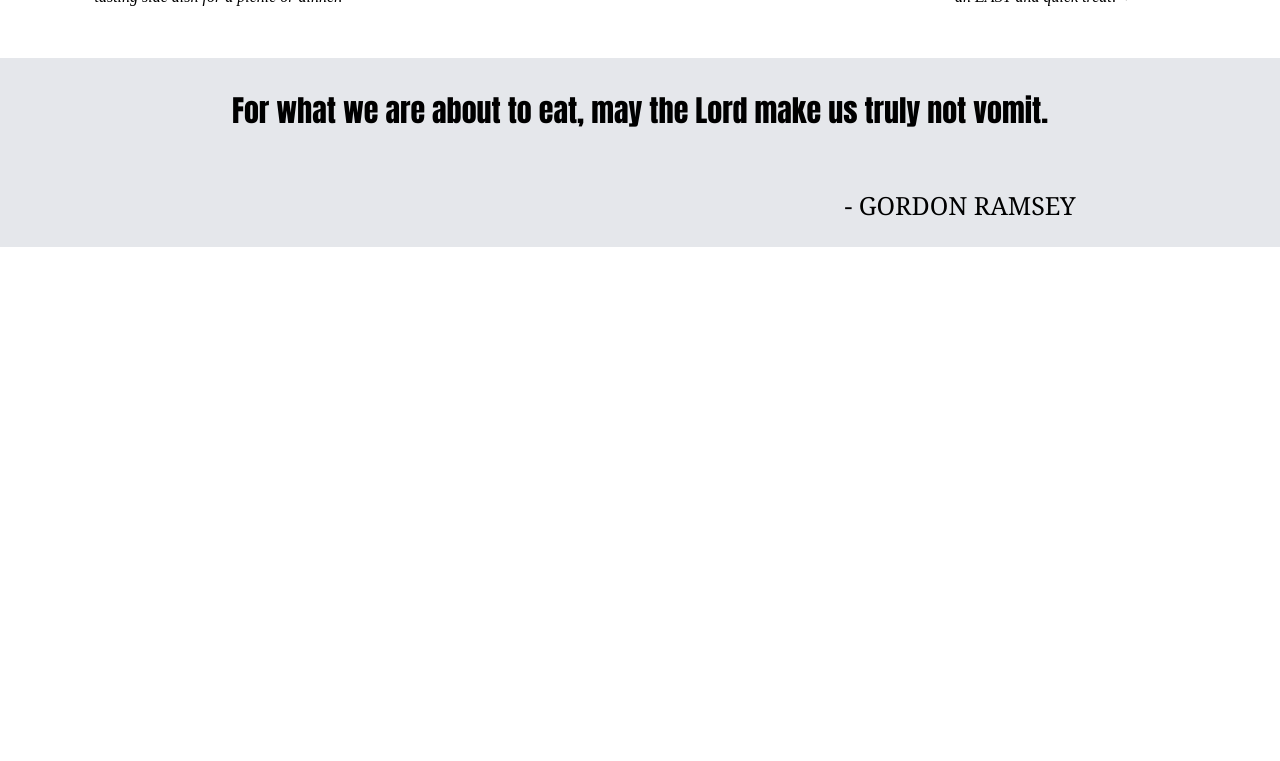
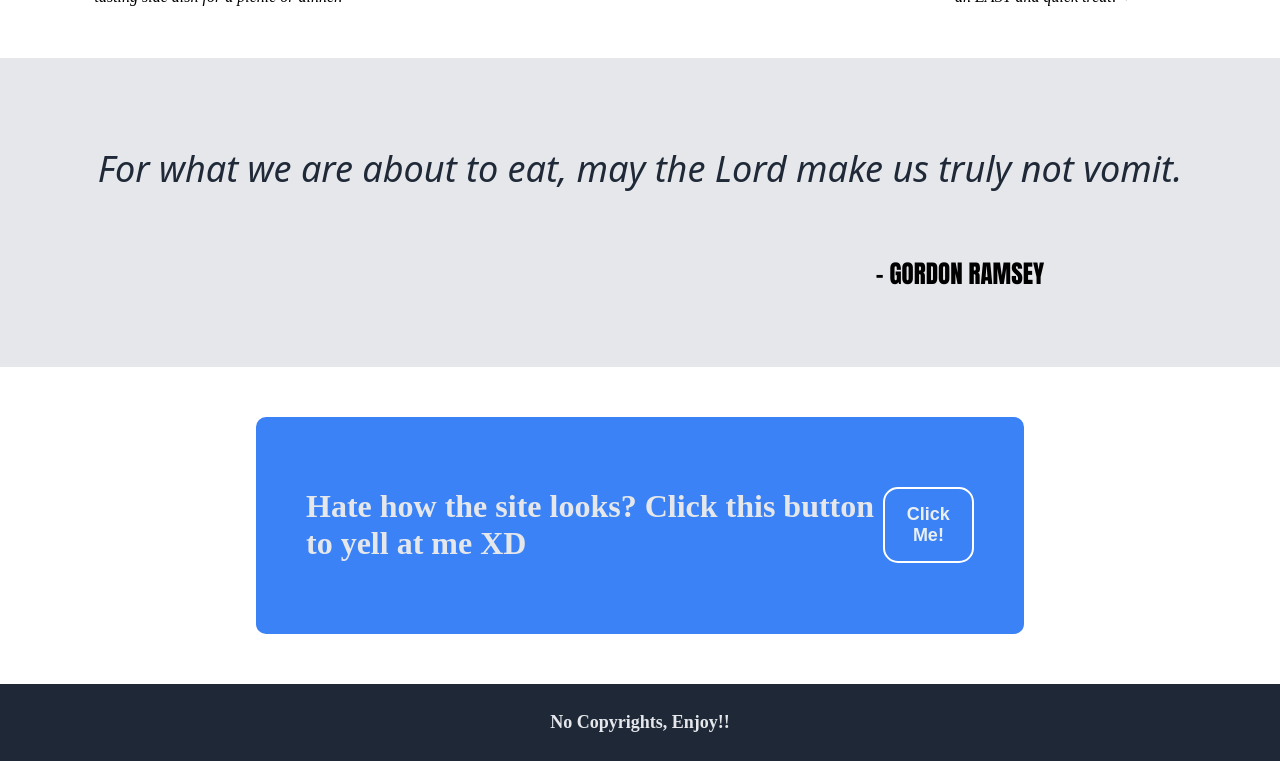
Before and after one commit to GollaBharath/odin-recipes, a plain HTML site: page index.html in a window 1280 px wide. Shown: the part 898-1659 px from the top of the page. Before the commit the page ends 1145 px from the top, so only its background shows below. Drawn offline with Linux system fonts and the light colour scheme.

Commit message:
Im Done :)

```diff
--- a/index.css
+++ b/index.css
@@ -96,20 +96,66 @@ nav ul {
 
 .Quote {
     margin-top: 50px;
+    margin-bottom: 50px;
+    padding-bottom: 50px;
+    padding-top: 50px;
     background-color: #E5E7EB;
     display: flex;
     flex-direction: column;
-    justify-content: center;
+    justify-content: flex-start;
     align-items: center;
+    gap : 1px;
 }
 
 .Quote .line {
-    font-size: 30px;
-    font-family : Impact, Haettenschweiler, 'Arial Narrow Bold', sans-serif;
+    font-size: 36px;
+    color: #1F2937;
+    font-family: system-ui, -apple-system, BlinkMacSystemFont, 'Segoe UI', Roboto, Oxygen, Ubuntu, Cantarell, 'Open Sans', 'Helvetica Neue', sans-serif;
+    font-style: italic;
 }
 
 .Quote .sign {
     font-size: 25px;
-    font-family :Cambria, Cochin, Georgia, Times, 'Times New Roman', serif;
+    font-family :Impact, Haettenschweiler, 'Arial Narrow Bold', sans-serif;
     margin-left: 50%;
+    font-weight: 700;
 }
+
+.button {
+    display: flex;
+    justify-content: space-between;
+    padding: 50px;
+    align-items: center;
+    background-color: #3B82F6;
+    border-radius: 10px;
+    margin: 0px 20% 50px 20%;
+    color: #1F2937;
+}
+
+.button h1 {
+    color: #E5E7EB;
+}
+
+.button button {
+    color: #EAEFEF;
+    background-color: #3B82F6;
+    font-size: large;
+    font-weight: bold;
+    border-radius: 15px;
+    padding: 15px;
+    border: 2px solid white;
+}
+
+.button button:hover {
+    box-shadow: 8px 8px 8px 8px rgba(0, 0, 255, 0.2);
+}
+
+footer {
+    background-color: #1E2837;
+    color: #E5E7EB;
+    padding: 10px;
+    font-weight: bold;
+    font-size: large;
+    text-align: center;
+    margin-top: auto;
+}
--- a/index.html
+++ b/index.html
@@ -51,6 +51,13 @@
                 <p class="line">For what we are about to eat, may the Lord make us truly not vomit.</p>
                 <p class="sign"> - GORDON RAMSEY</p>
             </div>
+            <div class="button">
+                <h1>Hate how the site looks? Click this button to yell at me XD</h1>
+                <button>Click Me!</button>
+            </div>
         </main>
+        <footer>
+            <p>No Copyrights, Enjoy!!</p>
+        </footer>
     </body>
 </html>
```
